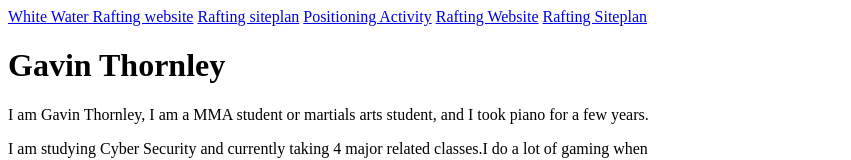
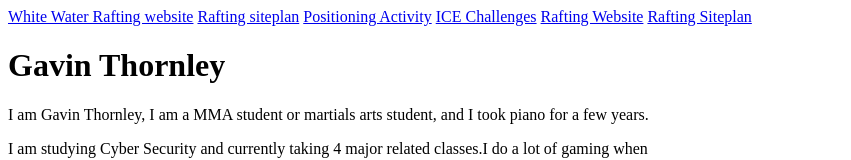
Before and after one commit to Oddsupergavin1/wdd130, a plain HTML site: page index.html in a window 1280 px wide. Shown: the top 160 px of the page, without its empty margins (0-851 px from the left). Drawn offline with Linux system fonts and the light colour scheme.

Commit message:
added accessible ice challenge link

```diff
--- a/index.html
+++ b/index.html
@@ -10,6 +10,7 @@
         <a href="wwr/index.html">White Water Rafting website</a>
         <a href="wwr/site-plan-rafting.html">Rafting siteplan</a>
         <a href="positioning.html">Positioning Activity</a>
+        <a href="ice/index.html">ICE Challenges</a>
         <a href="#">Rafting Website</a>
         <a href="#">Rafting Siteplan</a>
     </nav>
```
Also changed, not shown: ice/index.html (added), ice/styles/home.css (added), wwr/styles/style.css (added), wwr/wireframe-style.css (deleted).
